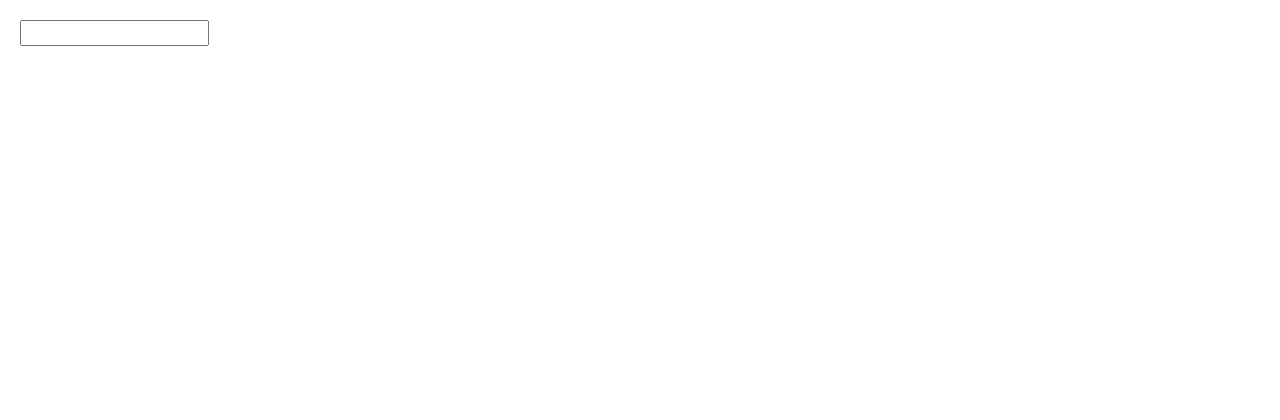
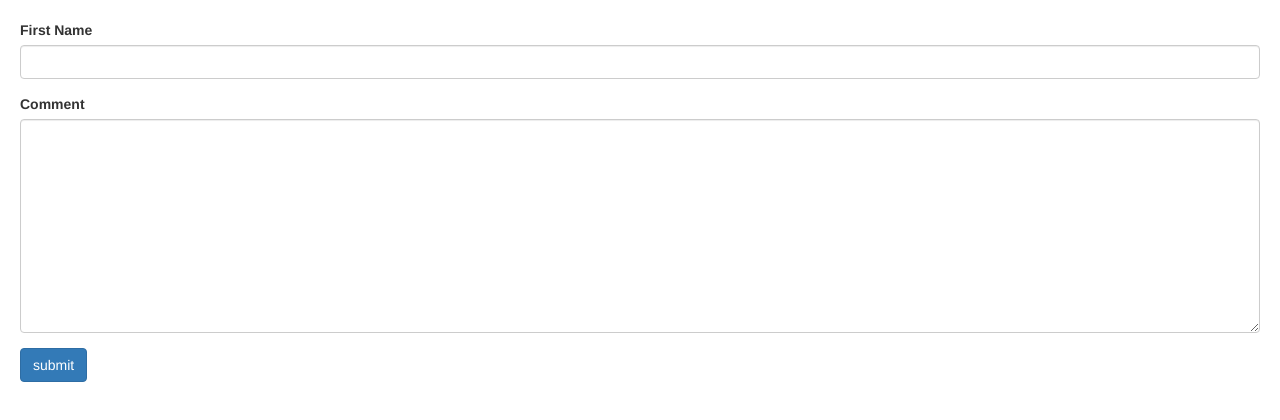
Before and after one commit to Maharoz/Angular-Introductory-Project, an Angular app: page / in a window 1280 px wide. Shown: the top 420 px of the page. Built offline with nearby package versions, Linux system fonts and the light colour scheme.

Commit message:
bootstrap form build

```diff
--- a/src/app/app.component.html
+++ b/src/app/app.component.html
@@ -1,3 +1,3 @@
 <link rel="stylesheet" href="https://maxcdn.bootstrapcdn.com/bootstrap/3.3.7/css/bootstrap.min.css">
 
-<input type="text" appInputFormat [format]="'uppercase'">
+<app-contact-form></app-contact-form>
--- a/src/app/app.module.ts
+++ b/src/app/app.module.ts
@@ -10,6 +10,7 @@
 import { FavoriteComponent } from './favorite/favorite.component';
 import { PanelComponent } from './panel/panel.component';
 import { InputFormatDirective } from './input-format.directive';
+import { ContactFormComponent } from './contact-form/contact-form.component';
 
 
 
@@ -21,7 +22,8 @@
     SummaryPipe,
     FavoriteComponent,
     PanelComponent,
-    InputFormatDirective
+    InputFormatDirective,
+    ContactFormComponent
   ],
   imports: [
     BrowserModule,
--- /dev/null
+++ b/src/app/contact-form/contact-form.component.html
@@ -0,0 +1,17 @@
+<form>
+  <div class="form-group">
+      <label for="firstName">First Name</label>
+      <input id="firstName" type="text" class="form-control">
+  </div>
+
+
+  <div class="form-group">
+    <label for="comment">Comment</label>
+    <textarea id="comment" cols="30" rows="10" class="form-control"></textarea>
+  </div>
+
+  <button class="btn btn-primary">
+    submit
+  </button>
+
+</form>
--- /dev/null
+++ b/src/app/contact-form/contact-form.component.ts
@@ -0,0 +1,15 @@
+import { Component, OnInit } from '@angular/core';
+
+@Component({
+  selector: 'app-contact-form',
+  templateUrl: './contact-form.component.html',
+  styleUrls: ['./contact-form.component.css']
+})
+export class ContactFormComponent implements OnInit {
+
+  constructor() { }
+
+  ngOnInit() {
+  }
+
+}
```
Also changed, not shown: src/app/contact-form/contact-form.component.css (added), 1 other file (tests, documents, lock files or other folders).
